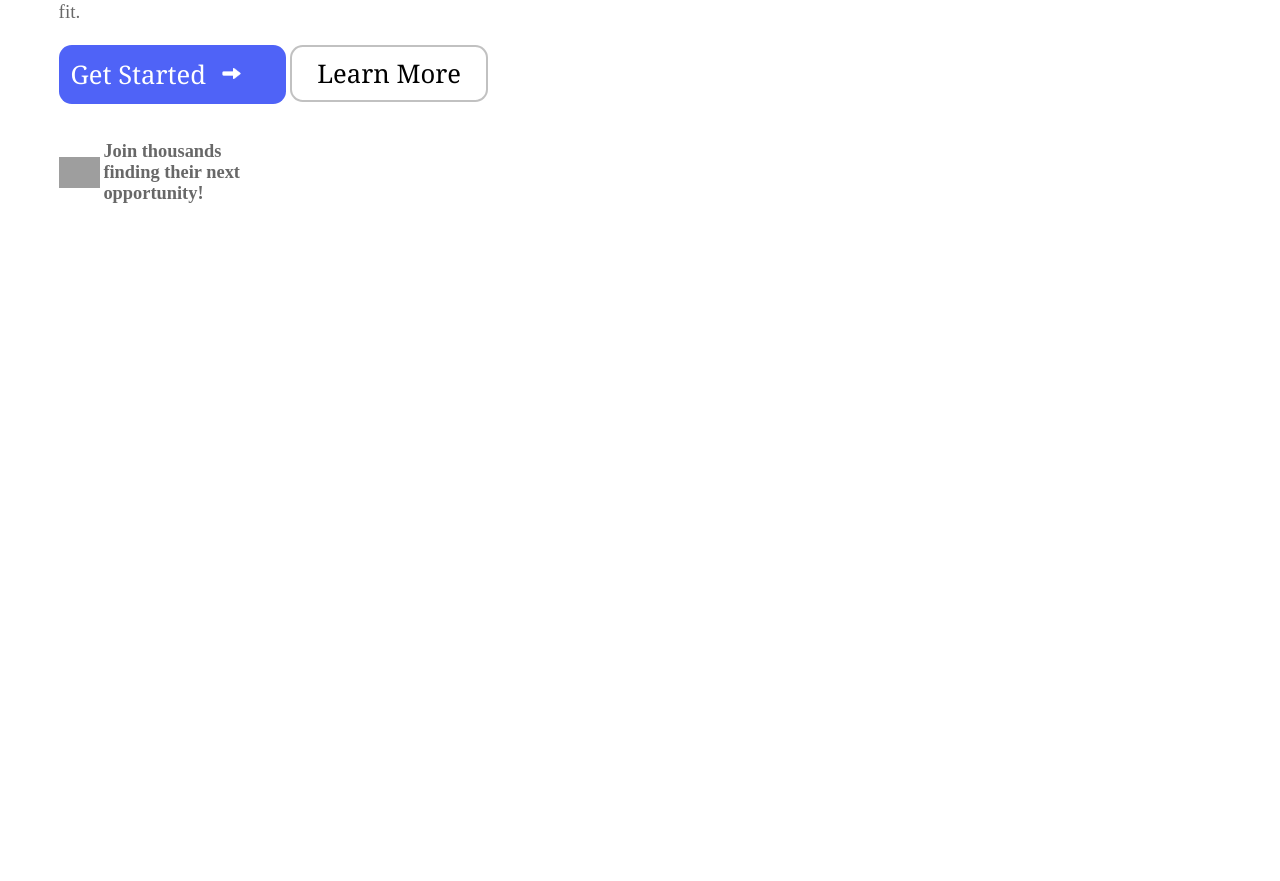
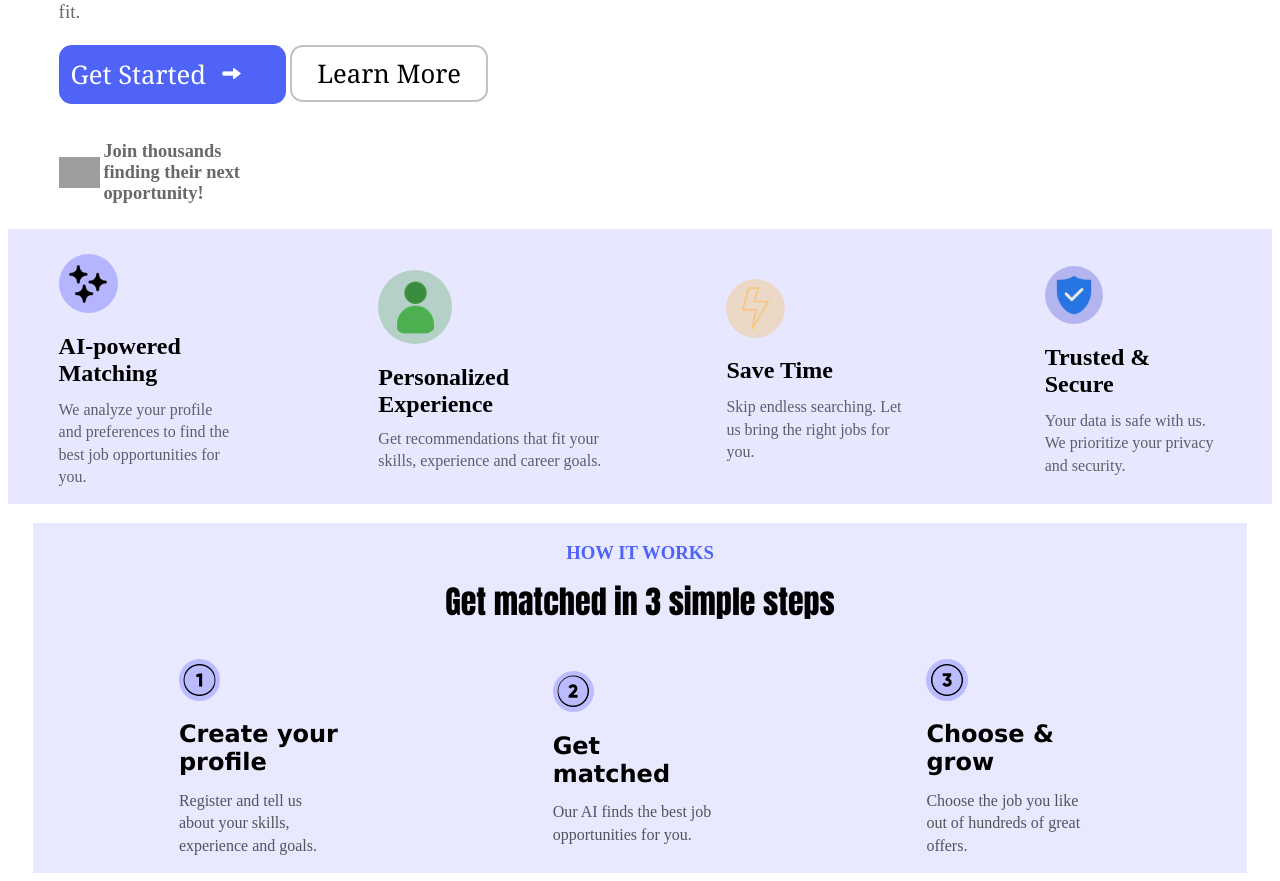
Before and after one commit to preomaxim76/Job-Matcher, a Flask app: page /landing_page in a window 1280 px wide. Shown: the part 628-1509 px from the top of the page. Before the commit the page ends 831 px from the top, so only its background shows below. Run offline with Flask 3, Linux system fonts and the light colour scheme; some web fonts are replaced; grey boxes are pictures that could not be loaded.

Commit message:
Continued with landing page

```diff
--- a/app.py
+++ b/app.py
@@ -168,3 +168,7 @@ def register():
 @app.route("/learn_more")
 def learn_more():
     return render_template("learn_more.html")
+
+@app.route("/forgot_password")
+def forgot_password():
+    return render_template("forgot_password.html")
--- a/static/css/landing_page.css
+++ b/static/css/landing_page.css
@@ -150,3 +150,119 @@ header h1 {
     gap: 1.5%;
     width: 50%
 }
+
+/* Down body */
+
+#more_information_body {
+    background-color: rgba(0, 0, 255, 0.093)
+}
+
+#more_info {
+    display: flex;
+    justify-content: center;
+    gap: 20%;
+    align-items: center;
+    margin-right: 10%;
+    margin-left: 4%;
+    padding-top: 2%
+}
+
+.more_info_section {
+    display: flex;
+    flex-direction: column;
+}
+
+.more_info_section img {
+    max-width: 100%;
+    height: auto;
+    display: block;
+    width: 45%;
+    border: solid transparent;
+    border-radius: 3vw;
+    padding: 3.5%
+}
+
+.ai_section img {
+    background-color: rgba(0, 0, 255, 0.22)
+}
+
+.user_section img {
+    background-color: rgba(0, 128, 0, 0.22)
+}
+
+.lightning_section img {
+    background-color: rgba(255, 166, 0, 0.22)
+}
+
+.shield_section img {
+    background-color: rgba(0, 0, 176, 0.22)
+}
+
+.text_field {
+    width: 160%;
+}
+
+.text_field p {
+    color: rgba(0, 0, 0, 0.591);
+    width: 110%;
+    line-height: 1.4;
+    margin-top: -5%;
+    font-size: 100%
+}
+
+#how_it_works {
+    display: flex;
+    flex-direction: column;
+    background-color: rgba(0, 0, 255, 0.091);
+    margin-top: 1.5%;
+    margin-left: 2%;
+    margin-right: 2%
+}
+
+#how_it_works img {
+    display: block
+}
+
+#steps {
+    display: flex;
+    flex-direction: row;
+    justify-content: center;
+    gap: 5%;
+    margin-left: 12%;
+    margin-top: 1%;
+    align-items: center
+
+}
+
+.number {
+    width: 10%;
+    border: solid transparent;
+    border-radius: 2vw;
+    background-color: rgba(0, 0, 255, 0.198);
+    padding: .5%
+}
+
+#how_it_works h3 {
+    color: #4F63F7;
+    text-align: center
+}
+
+#how_it_works h1 {
+    text-align: center;
+    font-family: Impact;
+    margin-top: -.5%
+}
+
+.text {
+    width: 50%;
+}
+
+.text h2 {
+    font-family: Verdana, Geneva, Tahoma, sans-serif;
+}
+
+.text p {
+    line-height: 1.4;
+    color: rgba(0, 0, 0, 0.642);
+    margin-top: -4%
+}
--- a/templates/landing_page.html
+++ b/templates/landing_page.html
@@ -57,8 +57,68 @@
         </div>
     </div>
 
-    <div>
+    <div id="more_information_body">
+        <div id="more_info">
+            <div class="more_info_section ai_section">
+                <img src="static/images/intelligence_spark2.png" alt="AI spark icon">
+                <div class="text_field">
+                    <h2>AI-powered Matching</h2>
+                    <p>We analyze your profile and preferences to find the best job opportunities for you.</p>
+                </div>
+            </div>
+            <div class="more_info_section user_section">
+                <img src="static/images/user.png" alt="User icon">
+                <div class="text_field">
+                    <h2>Personalized Experience</h2>
+                    <p>Get recommendations that fit your skills, experience and career goals.</p>
+                </div>
+            </div>
+            <div class="more_info_section lightning_section">
+                <img src="static/images/lightning.png" alt="Lightning">
+                <div class="text_field">
+                    <h2>Save Time</h2>
+                    <p>Skip endless searching. Let us bring the right jobs for you.</p>
+                </div>
+            </div>
+            <div class="more_info_section shield_section">
+                <img src="static/images/safe_shield.png" alt="Safe shield">
+                <div class="text_field">
+                    <h2>Trusted & Secure</h2>
+                    <p>Your data is safe with us. We prioritize your privacy and security.</p>
+                </div>
+            </div>
+        </div>
+    </div>
 
+    <div id="how_it_works">
+        <h3>HOW IT WORKS</h3>
+        <h1>Get matched in 3 simple steps</h1>
+
+        <div id="steps">
+            <div class="step">
+                <img class="number" src="/static/images/number-1.png" alt="number 1">
+                <div class="text">
+                    <h2>Create your profile</h2>
+                    <p>Register and tell us about your skills, experience and goals.</p>
+                </div>
+            </div>
+
+            <div class="step">
+                <img class="number" src="/static/images/number-2.png" alt="number 2">
+                <div class="text">
+                    <h2>Get matched</h2>
+                    <p>Our AI finds the best job opportunities for you.</p>
+                </div>
+            </div>
+
+            <div class="step">
+                <img class="number" src="/static/images/number-3.png" alt="number 3">
+                <div class="text">
+                    <h2>Choose & grow</h2>
+                    <p>Choose the job you like out of hundreds of great offers.</p>
+                </div>
+            </div>
+        </div>
     </div>
 
     <footer>
--- a/templates/login.html
+++ b/templates/login.html
@@ -36,7 +36,7 @@
             <h2>Password</h2>
             <div class="password">
                 <input type="password" name="password" placeholder="Your password" autofocus autocomplete="off" required>
-                <a href="#">Forgot Password?</a>
+                <a href="/forgot_password">Forgot Password?</a>
             </div>
             <button id="submit_button" type="submit">Log In<span><img width="70%" src="/static/images/small_white_arrow.png"></span></button>
         </form>
```
Also changed, not shown: static/images/black_arrow.png (added), static/images/intelligence_spark2.png (added), static/images/lightning.png (added), static/images/number-1.png (added), static/images/number-2.png (added), static/images/number-3.png (added), static/images/padlock.png (deleted), static/images/safe_shield.png (added), static/images/user.png, static/images/white_arrow.png (deleted), users.db.
